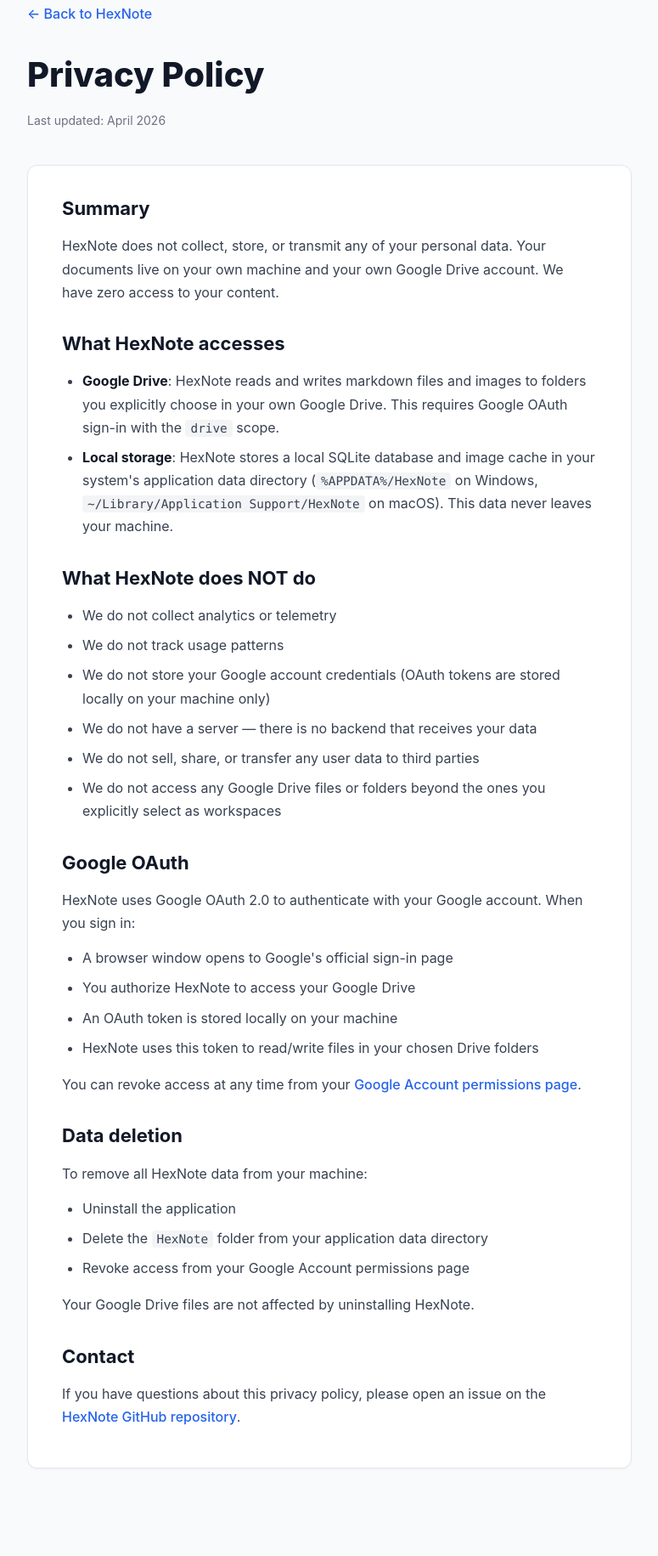
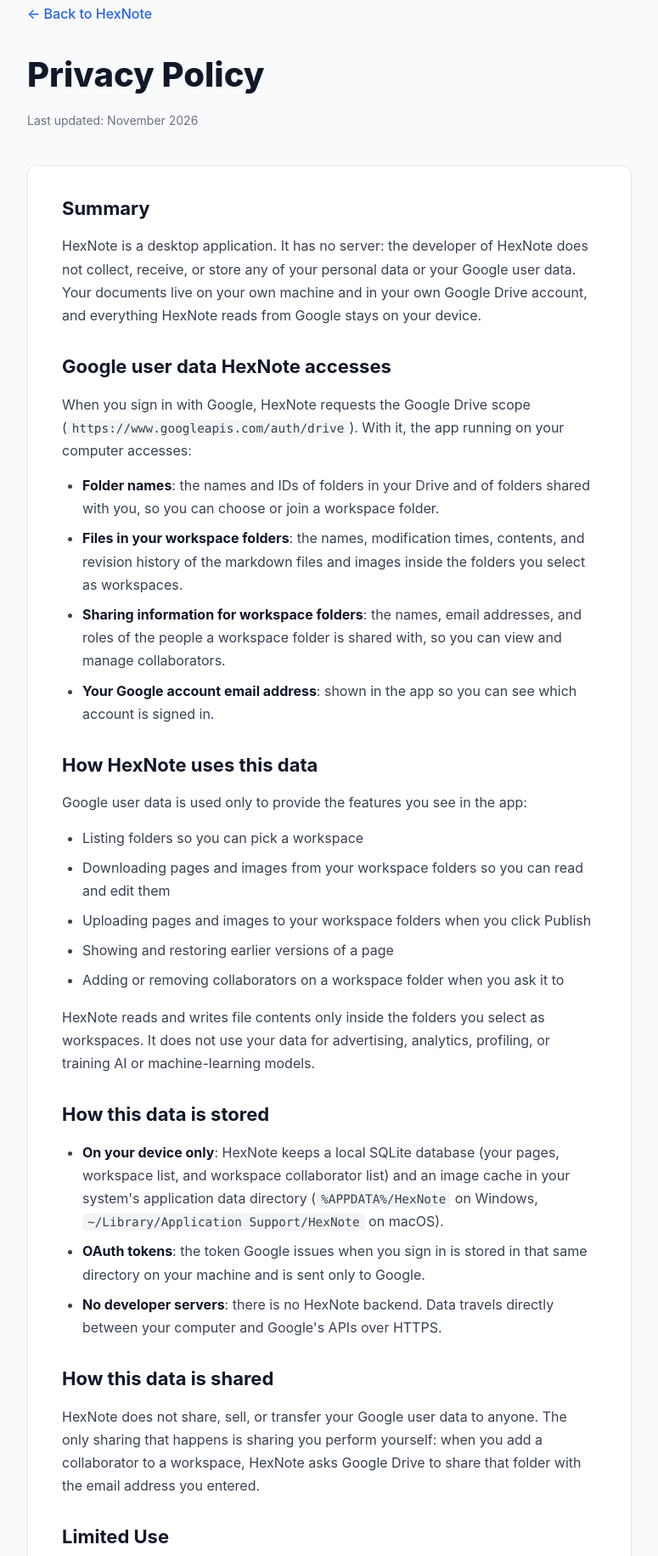
Before and after one commit to Demoneyejin/HexNote, a plain HTML site: page privacy.html in a window 1280 px wide. Shown: the part 57-1888 px from the top of the page at 85% size, without its empty margins (252-1027 px from the left). Before the commit the page ends 1845 px from the top, so only its background shows below. Drawn offline with Linux system fonts and the light colour scheme.

Commit message:
Expand privacy policy and explain Google Drive access
Spell out which Google user data HexNote accesses and that nothing
reaches the developer, and add a landing-page card explaining why the
app asks for Drive access.

Co-Authored-By: Claude Fable 5.2 <noreply@anthropic.com>

```diff
--- a/privacy.html
+++ b/privacy.html
@@ -86,27 +86,55 @@
         <header>
             <a href="index.html" class="back-link">&larr; Back to HexNote</a>
             <h1>Privacy Policy</h1>
-            <p class="updated">Last updated: April 2026</p>
+            <p class="updated">Last updated: November 2026</p>
         </header>
 
         <div class="card">
             <h2>Summary</h2>
-            <p>HexNote does not collect, store, or transmit any of your personal data. Your documents live on your own machine and your own Google Drive account. We have zero access to your content.</p>
+            <p>HexNote is a desktop application. It has no server: the developer of HexNote does not collect, receive, or store any of your personal data or your Google user data. Your documents live on your own machine and in your own Google Drive account, and everything HexNote reads from Google stays on your device.</p>
 
-            <h2>What HexNote accesses</h2>
+            <h2>Google user data HexNote accesses</h2>
+            <p>When you sign in with Google, HexNote requests the Google Drive scope (<code>https://www.googleapis.com/auth/drive</code>). With it, the app running on your computer accesses:</p>
             <ul>
-                <li><strong>Google Drive</strong>: HexNote reads and writes markdown files and images to folders you explicitly choose in your own Google Drive. This requires Google OAuth sign-in with the <code>drive</code> scope.</li>
-                <li><strong>Local storage</strong>: HexNote stores a local SQLite database and image cache in your system's application data directory (<code>%APPDATA%/HexNote</code> on Windows, <code>~/Library/Application Support/HexNote</code> on macOS). This data never leaves your machine.</li>
+                <li><strong>Folder names</strong>: the names and IDs of folders in your Drive and of folders shared with you, so you can choose or join a workspace folder.</li>
+                <li><strong>Files in your workspace folders</strong>: the names, modification times, contents, and revision history of the markdown files and images inside the folders you select as workspaces.</li>
+                <li><strong>Sharing information for workspace folders</strong>: the names, email addresses, and roles of the people a workspace folder is shared with, so you can view and manage collaborators.</li>
+                <li><strong>Your Google account email address</strong>: shown in the app so you can see which account is signed in.</li>
             </ul>
+
+            <h2>How HexNote uses this data</h2>
+            <p>Google user data is used only to provide the features you see in the app:</p>
+            <ul>
+                <li>Listing folders so you can pick a workspace</li>
+                <li>Downloading pages and images from your workspace folders so you can read and edit them</li>
+                <li>Uploading pages and images to your workspace folders when you click Publish</li>
+                <li>Showing and restoring earlier versions of a page</li>
+                <li>Adding or removing collaborators on a workspace folder when you ask it to</li>
+            </ul>
+            <p>HexNote reads and writes file contents only inside the folders you select as workspaces. It does not use your data for advertising, analytics, profiling, or training AI or machine-learning models.</p>
+
+            <h2>How this data is stored</h2>
+            <ul>
+                <li><strong>On your device only</strong>: HexNote keeps a local SQLite database (your pages, workspace list, and workspace collaborator list) and an image cache in your system's application data directory (<code>%APPDATA%/HexNote</code> on Windows, <code>~/Library/Application Support/HexNote</code> on macOS).</li>
+                <li><strong>OAuth tokens</strong>: the token Google issues when you sign in is stored in that same directory on your machine and is sent only to Google.</li>
+                <li><strong>No developer servers</strong>: there is no HexNote backend. Data travels directly between your computer and Google's APIs over HTTPS.</li>
+            </ul>
+
+            <h2>How this data is shared</h2>
+            <p>HexNote does not share, sell, or transfer your Google user data to anyone. The only sharing that happens is sharing you perform yourself: when you add a collaborator to a workspace, HexNote asks Google Drive to share that folder with the email address you entered.</p>
+
+            <h2>Limited Use</h2>
+            <p>HexNote's use and transfer of information received from Google APIs to any other app will adhere to the <a href="https://developers.google.com/terms/api-services-user-data-policy">Google API Services User Data Policy</a>, including the Limited Use requirements.</p>
 
             <h2>What HexNote does NOT do</h2>
             <ul>
                 <li>We do not collect analytics or telemetry</li>
                 <li>We do not track usage patterns</li>
-                <li>We do not store your Google account credentials (OAuth tokens are stored locally on your machine only)</li>
+                <li>We do not store your Google account password (sign-in happens on Google's own page, in your browser)</li>
                 <li>We do not have a server — there is no backend that receives your data</li>
                 <li>We do not sell, share, or transfer any user data to third parties</li>
-                <li>We do not access any Google Drive files or folders beyond the ones you explicitly select as workspaces</li>
+                <li>We do not read or modify the contents of Drive files outside the folders you select as workspaces</li>
+                <li>No human other than you (and the collaborators you invite) can read your data through HexNote</li>
             </ul>
 
             <h2>Google OAuth</h2>
@@ -119,8 +147,8 @@
             </ul>
             <p>You can revoke access at any time from your <a href="https://myaccount.google.com/permissions">Google Account permissions page</a>.</p>
 
-            <h2>Data deletion</h2>
-            <p>To remove all HexNote data from your machine:</p>
+            <h2>Data retention and deletion</h2>
+            <p>HexNote keeps its local data until you remove it. Because nothing is stored on a developer server, there is nothing for us to retain or delete on your behalf. To remove all HexNote data from your machine:</p>
             <ul>
                 <li>Uninstall the application</li>
                 <li>Delete the <code>HexNote</code> folder from your application data directory</li>
```
Also changed, not shown: index.html (+12 -0 lines), 1 other file.
